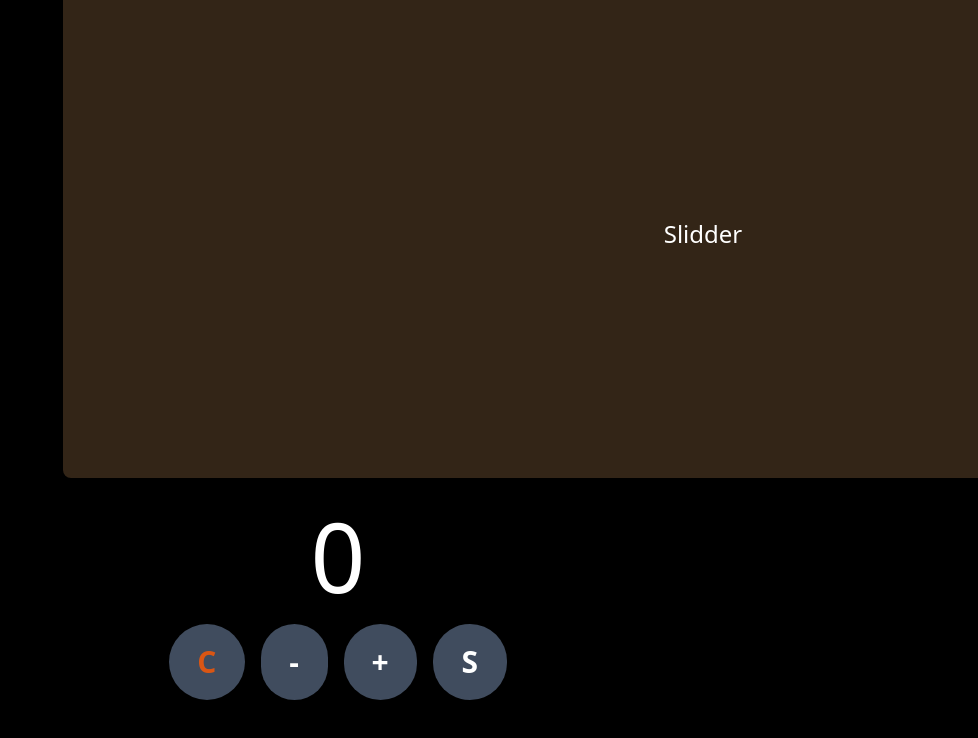
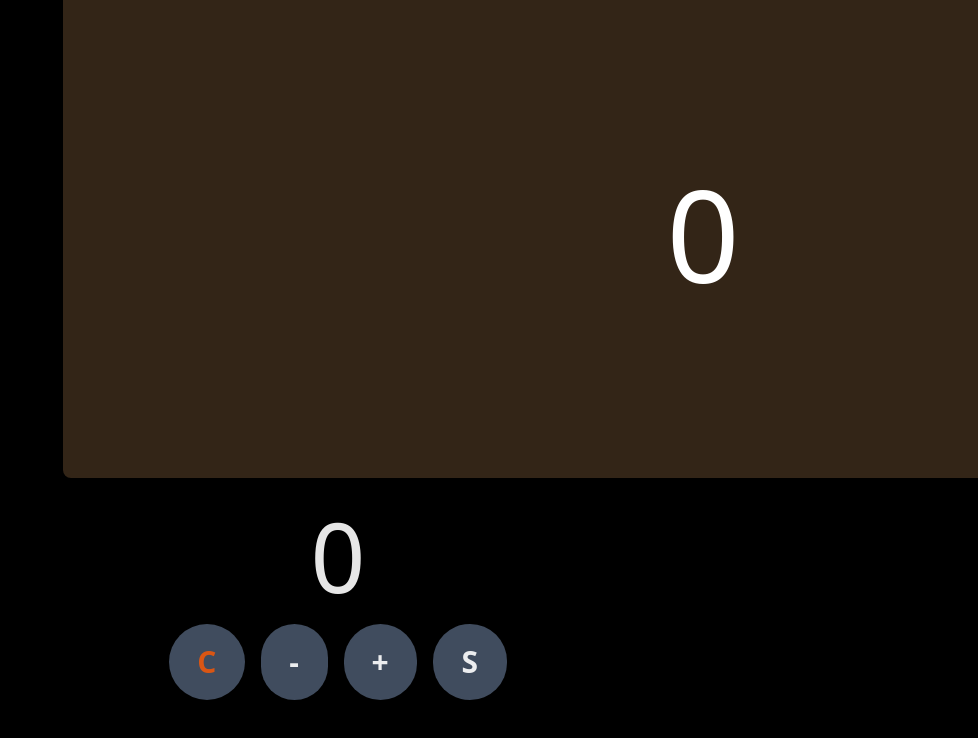
Before and after one commit to SundayLogic/DragThisBox, a Next.js app: page / in a window 1280 px wide. Shown: the top 738 px of the page, without its empty margins (302-1280 px from the left). Built offline with nearby package versions, Linux system fonts and the light colour scheme.

Commit message:
Making basic slidder 1.2

```diff
--- a/components/atoms/Buttons/BtnTest.tsx
+++ b/components/atoms/Buttons/BtnTest.tsx
@@ -8,9 +8,19 @@ const BtnTest = () => {
   const dec = useAppStore((state) => state.dec);
   const del = useAppStore((state) => state.del);
   const changeSlidder = useAppStore((state) => state.changeIsActive);
+  const isSlidder = useAppStore((state) => state.isActive);
   return (
-    <div className="p-5 mb-20 text-flex text-white flex-col space-y-5">
-      <h1 className="text-center text-8xl tabular-nums font-extralight">{count}</h1>
+    <div className="p-5 mb-20 text-flex text-white/90 flex-col space-y-5">
+      <motion.h1
+      animate={{
+        opacity: isSlidder ? [100,0] : [0,100]
+      }}
+      transition={{
+        duration: 0.15,
+        ease: "easeInOut"
+      }}
+      className="text-center text-8xl tabular-nums font-extralight"
+      >{count}</motion.h1>
       <div className="flex space-x-4">
         <div className="text-orange-600/90 flex-wrap flex ">
           <Button onClick={del} children={"C"} buttonBg="bg-orange-600/70"/>
--- a/components/organisms/Slidder.tsx
+++ b/components/organisms/Slidder.tsx
@@ -2,6 +2,7 @@ import { motion, useAnimation } from "framer-motion";
 import { useState } from "react";
 import useAppStore from "../Store";
 const Slidder = () => {
+  const count = useAppStore((state) => state.count);
   let isActive = useAppStore((state) => state.isActive);
   let setIsActive = useAppStore((state) => state.changeIsActive);
   return (
@@ -20,7 +21,7 @@ const Slidder = () => {
         ease: "easeInOut"
     }}
     >
-      <h1 className="text-white text-2xl">Slidder</h1>
+      <h1 className="text-white text-9xl">{count}</h1>
     </motion.div>
   );
 };
```
